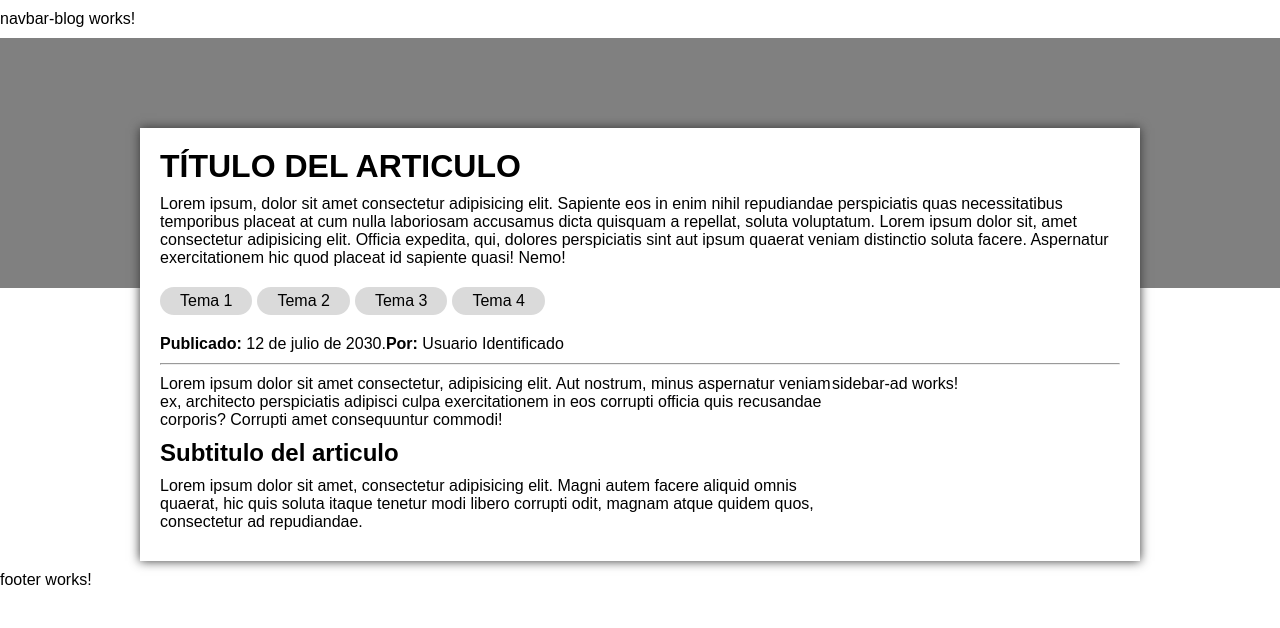
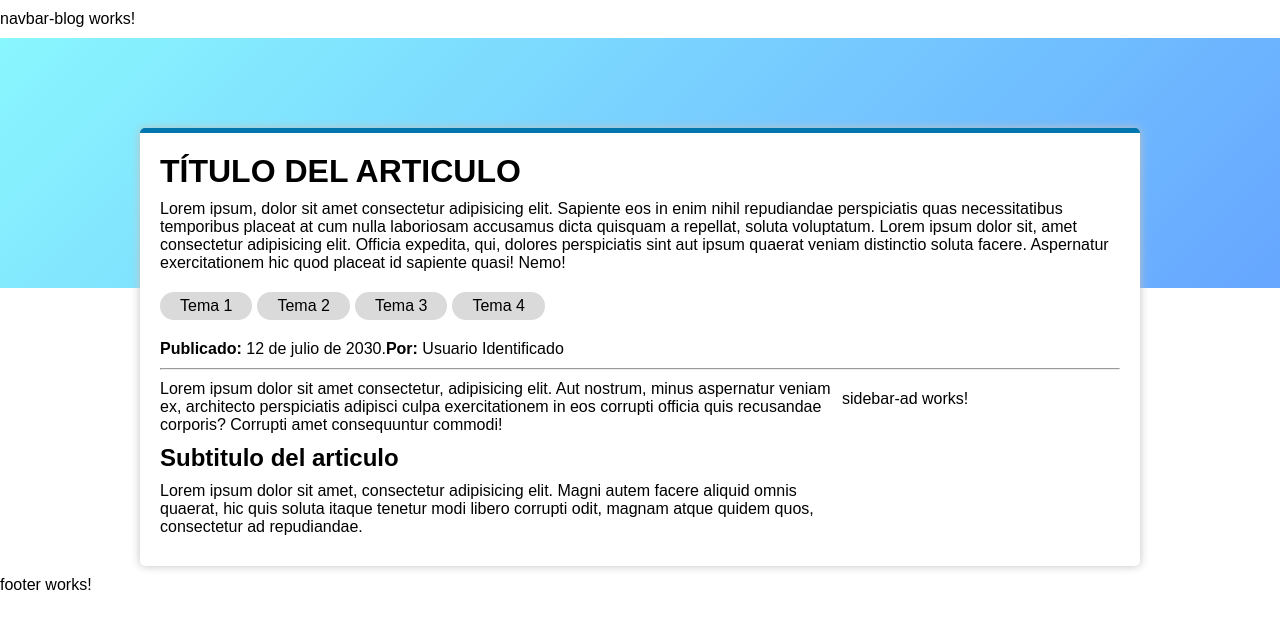
Before and after one commit to LisoProgrammer/blog_front, an Angular app: page / in a window 1280 px wide. Shown: the top 628 px of the page. Built offline with nearby package versions, Linux system fonts and the light colour scheme.

Commit message:
Se agrega un fondo mas llamativo al banner y se mejoran estilos del articulo

```diff
--- a/src/app/articulo/articulo.component.css
+++ b/src/app/articulo/articulo.component.css
@@ -1,7 +1,10 @@
 .banner{
     width: 100%;
     height: 250px;
-    background: grey;
+    background: linear-gradient(135deg, #89f7fe 0%, #66a6ff 100%);
+    /*background-image: url("/images/bg.jpg");]*/
+    background-size: cover;
+    background-repeat: no-repeat;
     position: absolute;
 }
 .container{
@@ -12,6 +15,8 @@
 }
 .container aside {
     width: 30%;
+    padding: 0px 0px 0px 10px;
+    margin: 10px 0px;
 }
 .container main{
     width: 70%;
@@ -19,8 +24,10 @@
 .container.article {
     position: relative;
     background: #fff;
-    box-shadow: 0px 0px 10px rgb(53, 53, 53);
+    box-shadow: 0px 0px 10px #c1c1c1;
     margin-top: 100px;
+    border-top: 5px solid #0076ad;
+    border-radius: 5px;
 }
 .temas {
     list-style: none;
```
